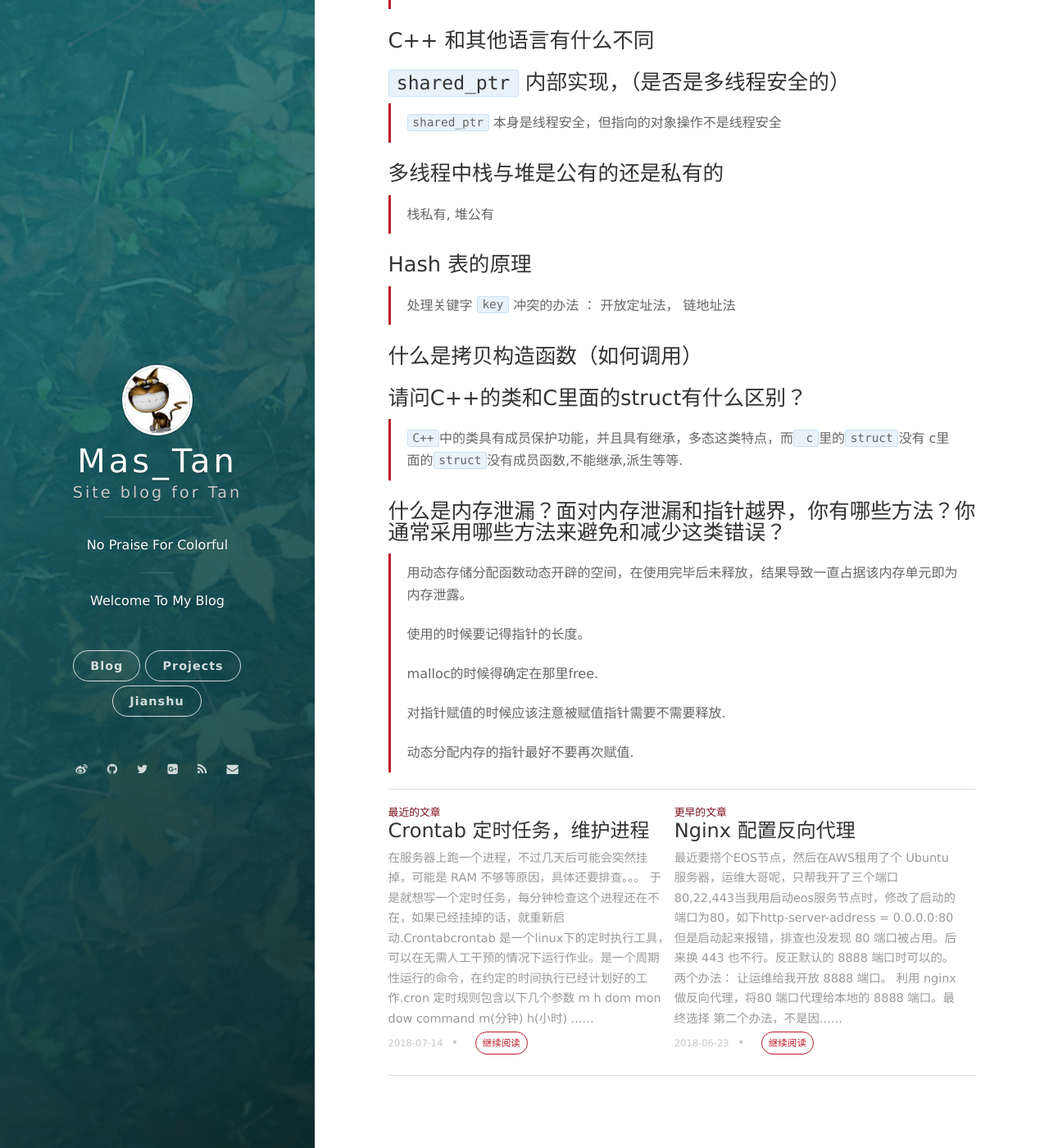
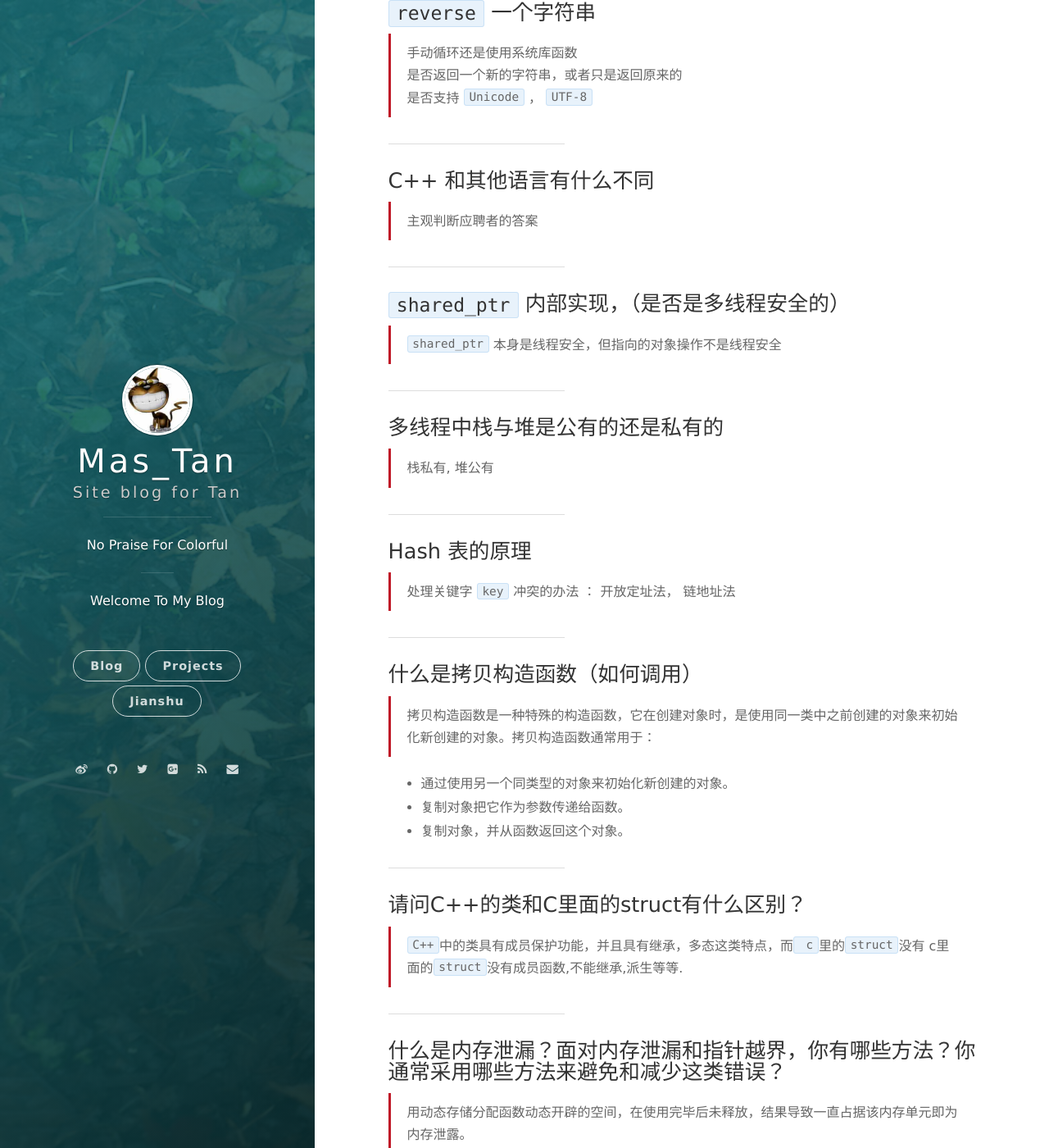
Before and after one commit to tanhuiya/tanhuiya.github.io, a Jekyll site: the page built from _posts/2018-07-14-C++面试题.markdown, in a window 1280 px wide and 1400 px high, scrolled down 868 px. Shown: the whole window at 82% size. Built offline with Jekyll 4.4.1, drawn with Linux system fonts in a browser that asks for light colours; nearby versions of some CDN libraries; comment, search, counter and statistics services are not loaded; some of the changed text lies outside the part shown.

Commit message:
add post

```diff
--- a/_posts/2018-07-14-C++面试题.markdown
+++ b/_posts/2018-07-14-C++面试题.markdown
@@ -27,6 +34,7 @@ class Animal{
 
 所以，由上面的矛盾可知，`C++` 的 `member function` 不能既是 `template` 又是 `virtual` 的。
 
+---
 
 ### `reverse` 一个字符串
 
@@ -35,24 +43,47 @@ class Animal{
 > 是否支持 `Unicode` ， `UTF-8`
 
 
+---
+
 ### C++ 和其他语言有什么不同
+
+> 主观判断应聘者的答案
+
+---
 
 ### `shared_ptr` 内部实现，（是否是多线程安全的）
 > `shared_ptr` 本身是线程安全，但指向的对象操作不是线程安全
 
+
+---
+
 ### 多线程中栈与堆是公有的还是私有的
 > 栈私有, 堆公有
 
+---
 
 ### Hash 表的原理
 > 处理关键字 `key` 冲突的办法 ： 开放定址法， 链地址法
 
+
+---
+
+
 ### 什么是拷贝构造函数（如何调用）
+>拷贝构造函数是一种特殊的构造函数，它在创建对象时，是使用同一类中之前创建的对象来初始化新创建的对象。拷贝构造函数通常用于：
+
+* 通过使用另一个同类型的对象来初始化新创建的对象。
+* 复制对象把它作为参数传递给函数。
+* 复制对象，并从函数返回这个对象。
+
+---
 
 ### 请问C++的类和C里面的struct有什么区别？
 > `C++`中的类具有成员保护功能，并且具有继承，多态这类特点，而` c`里的`struct`没有
 c里面的`struct`没有成员函数,不能继承,派生等等.
 
+
+---
 
 ### 什么是内存泄漏？面对内存泄漏和指针越界，你有哪些方法？你通常采用哪些方法来避免和减少这类错误？
 > 用动态存储分配函数动态开辟的空间，在使用完毕后未释放，结果导致一直占据该内存单元即为内存泄露。
```
Also changed, not shown: other parts of _posts/2018-07-14-C++面试题.markdown (+7 -0 lines).
